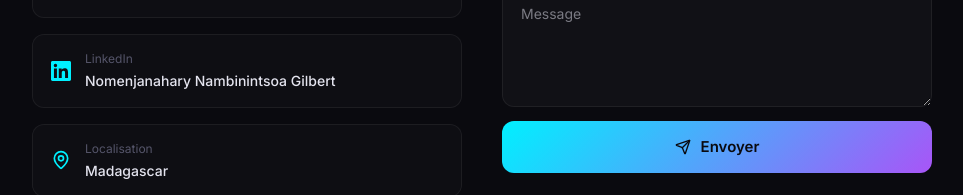
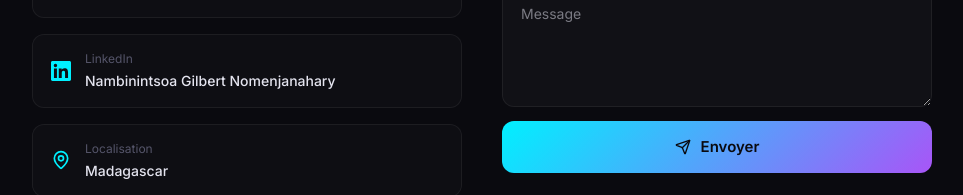
Before and after one commit to nambinintsoa2201-bit/Portfolio, a React (Vite) app: page / in a window 1280 px wide. Shown: the part 4893-5088 px from the top of the page, without its empty margins (158-1121 px from the left). Built offline with nearby package versions, Linux system fonts and the light colour scheme.

Commit message:
Adjust LinkedIn name order and URL

```diff
--- a/src/pages/Contacte.tsx
+++ b/src/pages/Contacte.tsx
@@ -66,7 +66,7 @@ export default function Contact() {
   const socials = [
     { icon: <GithubIcon size={20} />, label: 'GitHub', href: 'https://github.com/nambinintsoa2201-bit', value: 'nambinintsoa2201-bit' },
     { icon: <Mail size={20} />, label: 'Email', href: 'mailto:nambinintsoa2201@gmail.com', value: 'nambinintsoa2201@gmail.com' },
-    { icon: <LinkedinIcon size={20} />, label: 'LinkedIn', href: 'https://www.linkedin.com/in/nomenjanahary-nambinintsoa-gilbert', value: 'Nomenjanahary Nambinintsoa Gilbert' },
+    { icon: <LinkedinIcon size={20} />, label: 'LinkedIn', href: 'https://www.linkedin.com/in/nambinintsoa-gilbert-nomenjanahary', value: 'Nambinintsoa Gilbert Nomenjanahary' },
     { icon: <MapPin size={20} />, label: 'Localisation', href: '#', value: 'Madagascar' },
   ];
 
```
